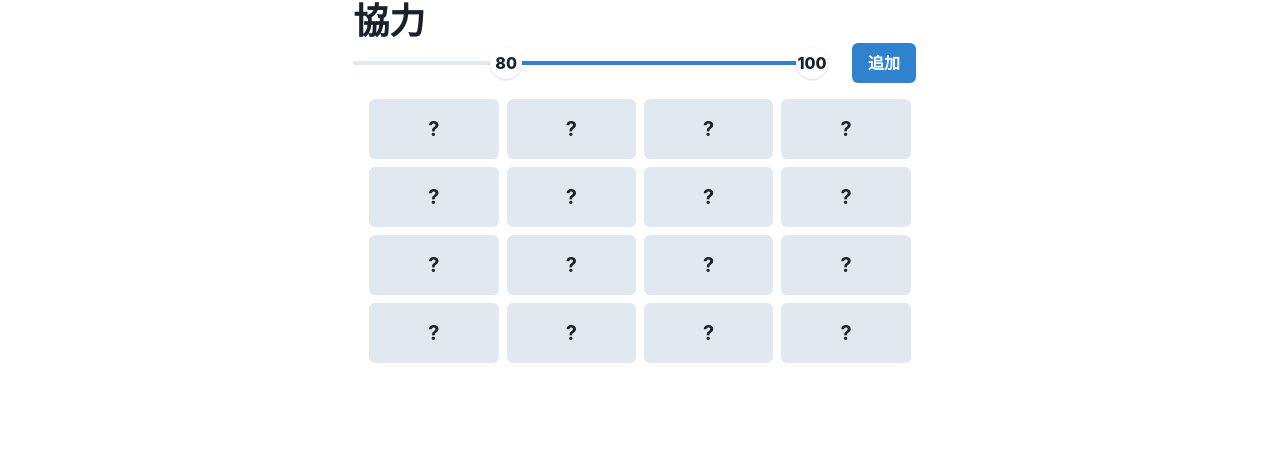
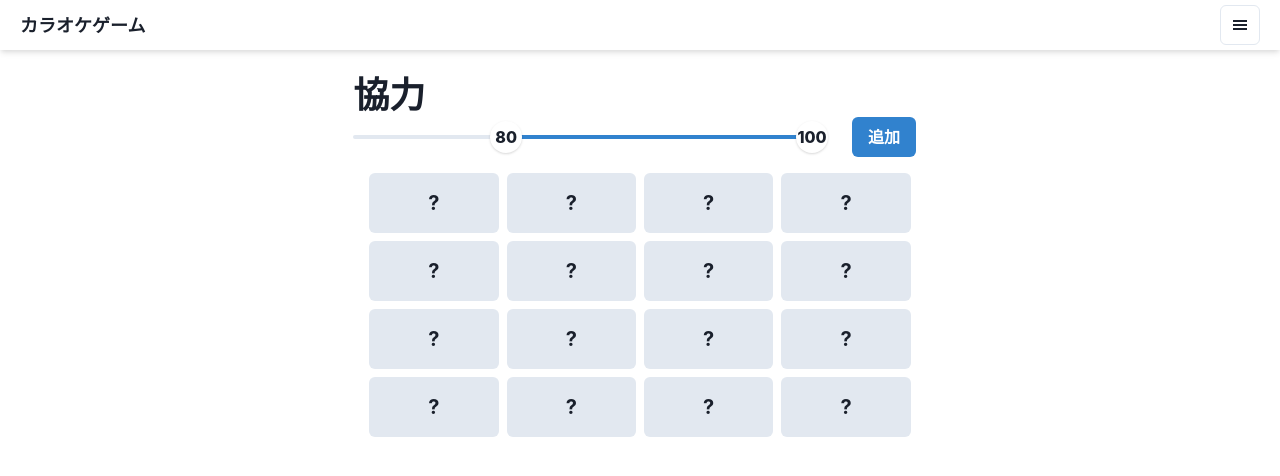
Before and after one commit to Kubbo0308/karaoke_app, a Next.js app: page /bingo/cooperation in a window 1280 px wide. Shown: the top 476 px of the page. Built offline with nearby package versions, Linux system fonts and the light colour scheme.

Commit message:
ヘッダー追加、UI修正

```diff
--- a/src/app/bingo/cooperation/page.tsx
+++ b/src/app/bingo/cooperation/page.tsx
@@ -1,6 +1,6 @@
 "use client";
 
-import { PointsRangeSlider } from "@/components/molecules/PointsRangeSlider/PointsRangeSlider";
+import { useState } from "react";
 import {
   Box,
   Button,
@@ -10,8 +10,7 @@ import {
   Heading,
   Text,
 } from "@chakra-ui/react";
-import React from "react";
-import { useState } from "react";
+import { PointsRangeSlider } from "@/components/molecules";
 
 export default function Cooperation() {
   const [rangeValues, setRangeValues] = useState<number[]>([80, 100]);
--- a/src/app/bingo/match/page.tsx
+++ b/src/app/bingo/match/page.tsx
@@ -1,6 +1,6 @@
 "use client";
 
-import { PointsRangeSlider } from "@/components/molecules/PointsRangeSlider/PointsRangeSlider";
+import { useState } from "react";
 import {
   Button,
   Container,
@@ -15,7 +15,7 @@ import {
   Thead,
   Tr,
 } from "@chakra-ui/react";
-import React, { useState } from "react";
+import { PointsRangeSlider } from "@/components/molecules";
 
 export default function Match() {
   const [name, setName] = useState<string>("");
--- a/src/app/layout.tsx
+++ b/src/app/layout.tsx
@@ -1,5 +1,6 @@
+import type { Metadata } from "next";
 import { ChakraProvider } from "@chakra-ui/react";
-import type { Metadata } from "next";
+import { Header } from "@/components/molecules";
 
 export const metadata: Metadata = {
   title: "カラオケゲームまとめ",
@@ -14,7 +15,10 @@ export default function RootLayout({
   return (
     <html lang="ja">
       <body>
-        <ChakraProvider>{children}</ChakraProvider>
+        <ChakraProvider>
+          <Header />
+          {children}
+        </ChakraProvider>
       </body>
     </html>
   );
--- a/src/components/molecules/Header/Header.tsx
+++ b/src/components/molecules/Header/Header.tsx
@@ -1,9 +1,73 @@
-import { Flex, Text } from "@chakra-ui/react";
+import {
+  Flex,
+  IconButton,
+  Link,
+  Menu,
+  MenuButton,
+  MenuItem,
+  MenuList,
+  Text,
+} from "@chakra-ui/react";
+import { GiHamburgerMenu } from "react-icons/gi";
+import NextLink from "next/link";
+import { PAGE_INFO } from "@/const";
 
 export const Header = () => {
   return (
-    <Flex justifyContent="space-around" bgColor="teal.200">
-      <Text>カラオケゲーム</Text>
+    <Flex
+      justifyContent="space-between"
+      alignItems="center"
+      boxShadow="md"
+      h="50px"
+      px={5}
+      mb={6}
+    >
+      <Link
+        as={NextLink}
+        href={PAGE_INFO.HOME.path}
+        _hover={{ textDecoration: "none", opacity: 0.5 }}
+      >
+        <Text fontWeight={800} fontSize="18px">
+          カラオケゲーム
+        </Text>
+      </Link>
+      <Menu>
+        <MenuButton
+          as={IconButton}
+          aria-label="Options"
+          icon={<GiHamburgerMenu />}
+          variant="outline"
+        />
+        <MenuList>
+          <MenuItem>
+            <Link
+              as={NextLink}
+              href={PAGE_INFO.COOPERATION.path}
+              _hover={{ textDecoration: "none", opacity: 0.5 }}
+            >
+              協力ビンゴ
+            </Link>
+          </MenuItem>
+          <MenuItem>
+            <Link
+              as={NextLink}
+              href={PAGE_INFO.MATCH.path}
+              _hover={{ textDecoration: "none", opacity: 0.5 }}
+            >
+              対戦ビンゴ
+            </Link>
+          </MenuItem>
+          <MenuItem>
+            <Link
+              as={NextLink}
+              href={PAGE_INFO.MEDLEY.path}
+              _hover={{ textDecoration: "none", opacity: 0.5 }}
+            >
+              ヒットソングメドレーチャレンジ
+            </Link>
+          </MenuItem>
+        </MenuList>
+      </Menu>
     </Flex>
   );
 };
--- /dev/null
+++ b/src/components/molecules/index.ts
@@ -0,0 +1,2 @@
+export { PointsRangeSlider } from "./PointsRangeSlider/PointsRangeSlider";
+export { Header } from "./Header/Header";
--- /dev/null
+++ b/src/const.ts
@@ -0,0 +1,18 @@
+export const PAGE_INFO = {
+  HOME: {
+    name: "ホーム画面",
+    path: "/"
+  },
+  COOPERATION: {
+    name: "協力ビンゴ画面",
+    path: "/bingo/cooperation"
+  },
+  MATCH: {
+    name: "対戦ビンゴ画面",
+    path: "/bingo/match"
+  },
+  MEDLEY: {
+    name: "メドレー画面",
+    path: "/medley/hit_song"
+  }
+}
```
Also changed, not shown: src/app/page.tsx (+4 -6 lines), src/app/medley/hit_song/page.tsx (renamed from src/app/medley/page.tsx), 1 other file (tests, documents, lock files or other folders).
